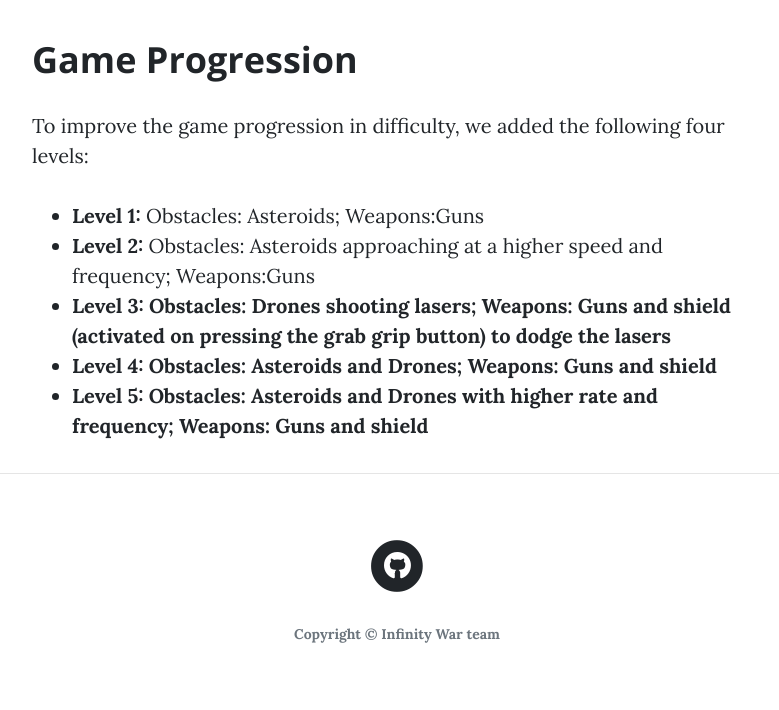
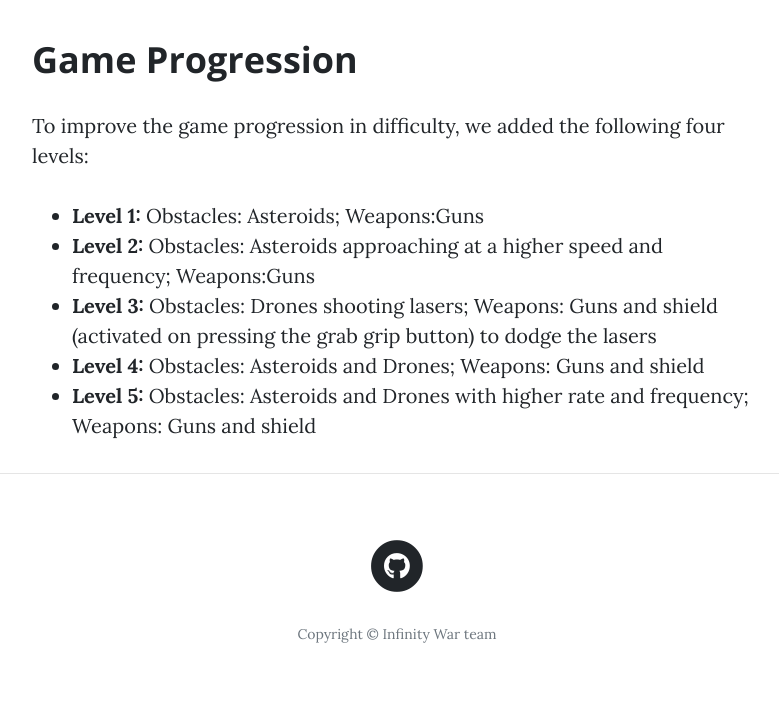
Before and after one commit to xr-games-infinitywar/xr-games-infinitywar.github.io, a website: page post9.html in a window 1280 px wide. Shown: the part 1272-1982 px from the top of the page, without its empty margins (243-1022 px from the left). Drawn offline with nearby package versions, Linux system fonts and the light colour scheme.

Commit message:
Update post9.html

```diff
--- a/post9.html
+++ b/post9.html
@@ -94,7 +94,7 @@
           <ul>
             <li><strong>Level 1:</strong> Obstacles: Asteroids; Weapons:Guns</li>
             <li><strong>Level 2:</strong> Obstacles: Asteroids approaching at a higher speed and frequency; Weapons:Guns</li>
-            <li><strong>Level 3:</stong> Obstacles: Drones shooting lasers; Weapons: Guns and shield (activated on pressing the grab grip button) to dodge the lasers</li>
+            <li><strong>Level 3:</strong> Obstacles: Drones shooting lasers; Weapons: Guns and shield (activated on pressing the grab grip button) to dodge the lasers</li>
             <li><strong>Level 4:</strong> Obstacles: Asteroids and Drones; Weapons: Guns and shield</li>
             <li><strong>Level 5:</strong> Obstacles: Asteroids and Drones with higher rate and frequency; Weapons: Guns and shield</li>
           </ul>
```
